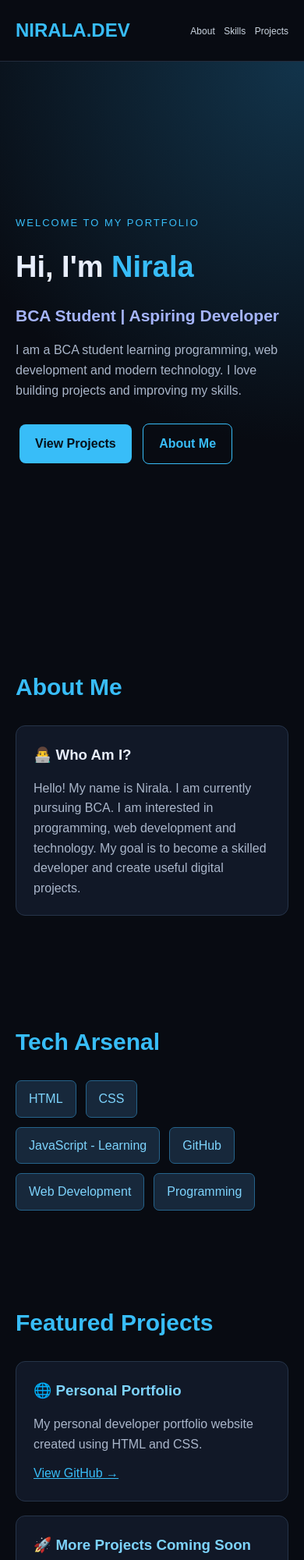
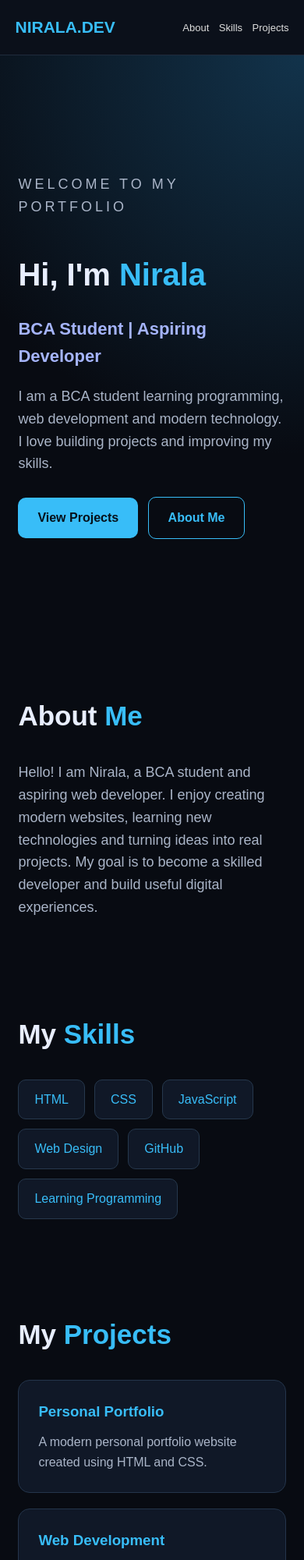
Before and after one commit to nirala43/Nirala-portfolio, a plain HTML site: page index.html in a window 390 px wide. Shown: the top 2000 px of the page at 78% size. Drawn offline with Linux system fonts and the light colour scheme.

Commit message:
Update index.html
Upgrade Premium Portfolio

```diff
--- a/index.html
+++ b/index.html
@@ -3,164 +3,205 @@
 <head>
 <meta charset="UTF-8">
 <meta name="viewport" content="width=device-width, initial-scale=1.0">
+
 <title>Nirala | Developer Portfolio</title>
 
 <style>
-* {
-    margin: 0;
-    padding: 0;
-    box-sizing: border-box;
+*{
+margin:0;
+padding:0;
+box-sizing:border-box;
+scroll-behavior:smooth;
 }
 
-html {
-    scroll-behavior: smooth;
+body{
+background:#080b12;
+color:#e8eeff;
+font-family:Arial,sans-serif;
+line-height:1.6;
 }
 
-body {
-    background: #080b12;
-    color: #e8eefc;
-    font-family: Arial, sans-serif;
-    line-height: 1.6;
+header{
+display:flex;
+justify-content:space-between;
+align-items:center;
+padding:20px 8%;
+background:#0b101a;
+position:sticky;
+top:0;
+border-bottom:1px solid #202b3c;
 }
 
-header {
-    padding: 20px;
-    display: flex;
-    justify-content: space-between;
-    align-items: center;
-    border-bottom: 1px solid #222b3c;
-    position: sticky;
-    top: 0;
-    background: #080b12;
+.logo{
+font-size:25px;
+font-weight:bold;
+color:#38bdf8;
 }
 
-.logo {
-    color: #38bdf8;
-    font-size: 24px;
-    font-weight: bold;
+nav a{
+color:#ddd;
+text-decoration:none;
+margin-left:15px;
 }
 
-nav a {
-    color: #cbd5e1;
-    text-decoration: none;
-    margin-left: 15px;
-    font-size: 14px;
+nav a:hover{
+color:#38bdf8;
 }
 
-.hero {
-    min-height: 85vh;
-    display: flex;
-    flex-direction: column;
-    justify-content: center;
-    padding: 35px 20px;
-    background: radial-gradient(circle at top right, #12344b, #080b12 60%);
+.hero{
+min-height:90vh;
+display:flex;
+flex-direction:column;
+justify-content:center;
+padding:50px 8%;
+background:radial-gradient(circle at top right,#12334b,#080b12 60%);
 }
 
-.tag {
-    color: #38bdf8;
-    font-size: 13px;
-    letter-spacing: 2px;
+.tag{
+color:#38bdf8;
+letter-spacing:4px;
+font-size:14px;
 }
 
-h1 {
-    font-size: 48px;
-    margin: 15px 0;
+h1{
+font-size:clamp(40px,8vw,75px);
+margin:20px 0;
 }
 
-h1 span {
-    color: #38bdf8;
+h1 span{
+color:#38bdf8;
 }
 
-.hero h2 {
-    color: #a5b4fc;
-    font-size: 21px;
+.hero h2{
+color:#a5b4fc;
+font-size:clamp(22px,4vw,35px);
 }
 
-p {
-    color: #aab6ca;
-    margin-top: 15px;
+.hero p{
+max-width:650px;
+color:#aab5c8;
+font-size:18px;
+margin:20px 0;
 }
 
-.buttons {
-    margin-top: 25px;
+.btn{
+display:inline-block;
+padding:13px 25px;
+background:#38bdf8;
+color:#06111b;
+text-decoration:none;
+border-radius:10px;
+font-weight:bold;
+margin:8px 8px 8px 0;
+transition:0.3s;
 }
 
-.btn {
-    display: inline-block;
-    padding: 12px 20px;
-    margin: 5px;
-    border-radius: 8px;
-    text-decoration: none;
-    background: #38bdf8;
-    color: #06111b;
-    font-weight: bold;
+.btn:hover{
+transform:translateY(-4px);
+box-shadow:0 0 20px #38bdf855;
 }
 
-.btn2 {
-    background: transparent;
-    color: #38bdf8;
-    border: 1px solid #38bdf8;
+.outline{
+background:transparent;
+color:#38bdf8;
+border:1px solid #38bdf8;
 }
 
-section {
-    padding: 60px 20px;
-    max-width: 1000px;
-    margin: auto;
+section{
+padding:75px 8%;
 }
 
-.section-title {
-    font-size: 30px;
-    margin-bottom: 25px;
-    color: #38bdf8;
+.section-title{
+font-size:35px;
+margin-bottom:30px;
 }
 
-.card {
-    background: #111827;
-    border: 1px solid #263449;
-    padding: 22px;
-    border-radius: 12px;
-    margin-bottom: 18px;
+.section-title span{
+color:#38bdf8;
 }
 
-.skills {
-    display: flex;
-    flex-wrap: wrap;
-    gap: 12px;
+.about p{
+color:#aab5c8;
+font-size:18px;
+max-width:750px;
 }
 
-.skill {
-    background: #17283b;
-    border: 1px solid #25638b;
-    padding: 10px 16px;
-    border-radius: 7px;
-    color: #7dd3fc;
+.cards{
+display:grid;
+grid-template-columns:repeat(auto-fit,minmax(220px,1fr));
+gap:20px;
 }
 
-.project h3 {
-    color: #7dd3fc;
+.card{
+background:#101827;
+border:1px solid #24354b;
+padding:25px;
+border-radius:15px;
+transition:0.3s;
 }
 
-.project a {
-    color: #38bdf8;
-    display: inline-block;
-    margin-top: 12px;
+.card:hover{
+transform:translateY(-7px);
+border-color:#38bdf8;
+box-shadow:0 0 25px #38bdf815;
 }
 
-footer {
-    text-align: center;
-    padding: 30px;
-    border-top: 1px solid #263449;
-    color: #94a3b8;
+.card h3{
+color:#38bdf8;
+margin-bottom:12px;
 }
 
-@media (max-width: 600px) {
-    h1 {
-        font-size: 38px;
+.card p{
+color:#aab5c8;
 }
 
-    nav a {
-        margin-left: 7px;
-        font-size: 12px;
+.skills{
+display:flex;
+flex-wrap:wrap;
+gap:12px;
+}
+
+.skill{
+padding:12px 20px;
+background:#101827;
+border:1px solid #26384d;
+border-radius:10px;
+color:#38bdf8;
+}
+
+.contact p{
+color:#aab5c8;
+margin-bottom:15px;
+}
+
+footer{
+text-align:center;
+padding:25px;
+background:#0b101a;
+color:#7f8da5;
+border-top:1px solid #202b3c;
+}
+
+@media(max-width:600px){
+header{
+padding:18px 5%;
+}
+
+.logo{
+font-size:21px;
+}
+
+nav a{
+margin-left:8px;
+font-size:13px;
+}
+
+section{
+padding:60px 6%;
+}
+
+.hero{
+padding:40px 6%;
 }
 }
 </style>
@@ -170,6 +211,7 @@ footer {
 
 <header>
 <div class="logo">NIRALA.DEV</div>
+
 <nav>
 <a href="#about">About</a>
 <a href="#skills">Skills</a>
@@ -178,7 +220,7 @@ footer {
 </header>
 
 <div class="hero">
-    <div class="tag">WELCOME TO MY PORTFOLIO</div>
+<p class="tag">WELCOME TO MY PORTFOLIO</p>
 
 <h1>Hi, I'm <span>Nirala</span></h1>
 
@@ -190,83 +232,85 @@ footer {
 I love building projects and improving my skills.
 </p>
 
-    <div class="buttons">
+<div>
 <a href="#projects" class="btn">View Projects</a>
-        <a href="#about" class="btn btn2">About Me</a>
+<a href="#about" class="btn outline">About Me</a>
 </div>
 </div>
 
-<section id="about">
-    <h2 class="section-title">About Me</h2>
-
-    <div class="card">
-        <h3>👨‍💻 Who Am I?</h3>
+<section class="about" id="about">
+<h2 class="section-title">About <span>Me</span></h2>
 
 <p>
-            Hello! My name is Nirala.
-            I am currently pursuing BCA.
-            I am interested in programming,
-            web development and technology.
-            My goal is to become a skilled developer
-            and create useful digital projects.
+Hello! I am Nirala, a BCA student and aspiring
+web developer. I enjoy creating modern websites,
+learning new technologies and turning ideas into
+real projects. My goal is to become a skilled
+developer and build useful digital experiences.
 </p>
-    </div>
 </section>
 
 <section id="skills">
-    <h2 class="section-title">Tech Arsenal</h2>
+<h2 class="section-title">My <span>Skills</span></h2>
 
 <div class="skills">
 <div class="skill">HTML</div>
 <div class="skill">CSS</div>
-        <div class="skill">JavaScript - Learning</div>
+<div class="skill">JavaScript</div>
+<div class="skill">Web Design</div>
 <div class="skill">GitHub</div>
-        <div class="skill">Web Development</div>
-        <div class="skill">Programming</div>
+<div class="skill">Learning Programming</div>
 </div>
 </section>
 
 <section id="projects">
-    <h2 class="section-title">Featured Projects</h2>
+<h2 class="section-title">My <span>Projects</span></h2>
 
-    <div class="card project">
-        <h3>🌐 Personal Portfolio</h3>
+<div class="cards">
 
+<div class="card">
+<h3>Personal Portfolio</h3>
 <p>
-            My personal developer portfolio website
+A modern personal portfolio website
 created using HTML and CSS.
 </p>
-
-        <a href="https://github.com/nirala43">
-            View GitHub →
-        </a>
 </div>
 
-    <div class="card project">
-        <h3>🚀 More Projects Coming Soon</h3>
+<div class="card">
+<h3>Web Development</h3>
+<p>
+I am learning to create responsive
+and beautiful websites.
+</p>
+</div>
 
+<div class="card">
+<h3>Future Projects</h3>
 <p>
-            I am currently learning and building
-            new projects. More work will be added here.
+More creative projects are coming soon.
+Stay connected!
 </p>
+</div>
+
 </div>
 </section>
 
-<section id="contact">
-    <h2 class="section-title">Contact Me</h2>
+<section class="contact" id="contact">
+<h2 class="section-title">Contact <span>Me</span></h2>
 
-    <div class="card">
-        <p>Let's connect and build something amazing.</p>
+<p>
+Thanks for visiting my portfolio.
+Feel free to connect with me.
+</p>
 
-        <a class="btn"
-           href="https://github.com/nirala43">
-           GitHub Profile
+<a href="https://github.com/nirala43"
+class="btn" target="_blank">
+Visit My GitHub
 </a>
-    </div>
 </section>
 
 <footer>
-    © 2026 Nirala | Built with HTML & CSS
+© 2026 Nirala | Designed with passion
 </footer>
 
 </body>
```
Lines whose indentation alone changed are shown as unchanged.
